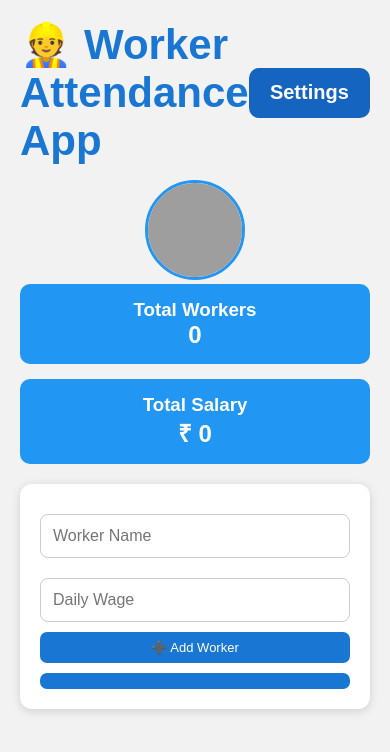
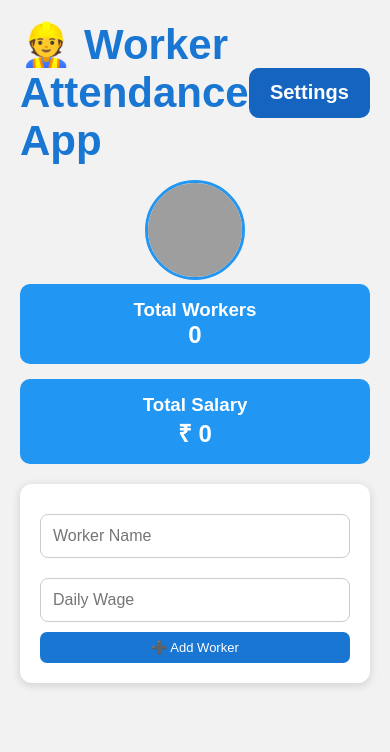
Before and after one commit to safaul5787815-maker/WorkerAttendanceAPK, a website: page www/index.html in a window 390 px wide. Drawn offline with nearby package versions, Linux system fonts and the light colour scheme; some packages are replaced by stand-ins of ours; grey boxes are pictures that could not be loaded.

Commit message:
Remove dashboard PDF button

```diff
--- a/config.xml
+++ b/config.xml
@@ -1,7 +1,7 @@
 <?xml version="1.0" encoding="utf-8"?>
 
 <widget id="com.safaul.workerattendance"
-    version="1.0.2"
+    version="1.0.3"
     xmlns="http://www.w3.org/ns/widgets"
     xmlns:cdv="http://cordova.apache.org/ns/1.0"
     xmlns:android="http://schemas.android.com/apk/res/android">
--- a/www/index.html
+++ b/www/index.html
@@ -67,8 +67,6 @@
                 ➕ Add Worker
             </button>
 
-            <button onclick="printReport()">
-            </button>
 
 
         </div>
```
